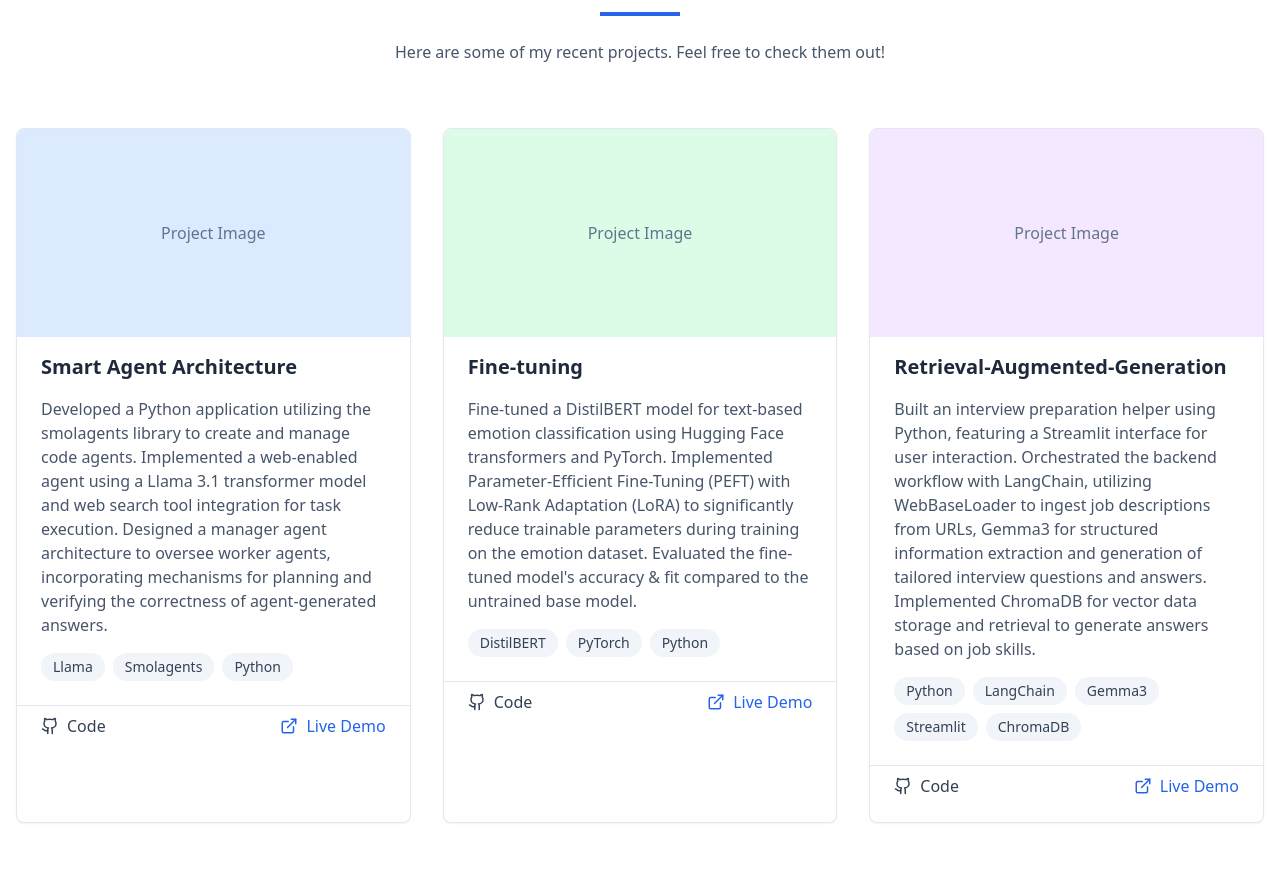
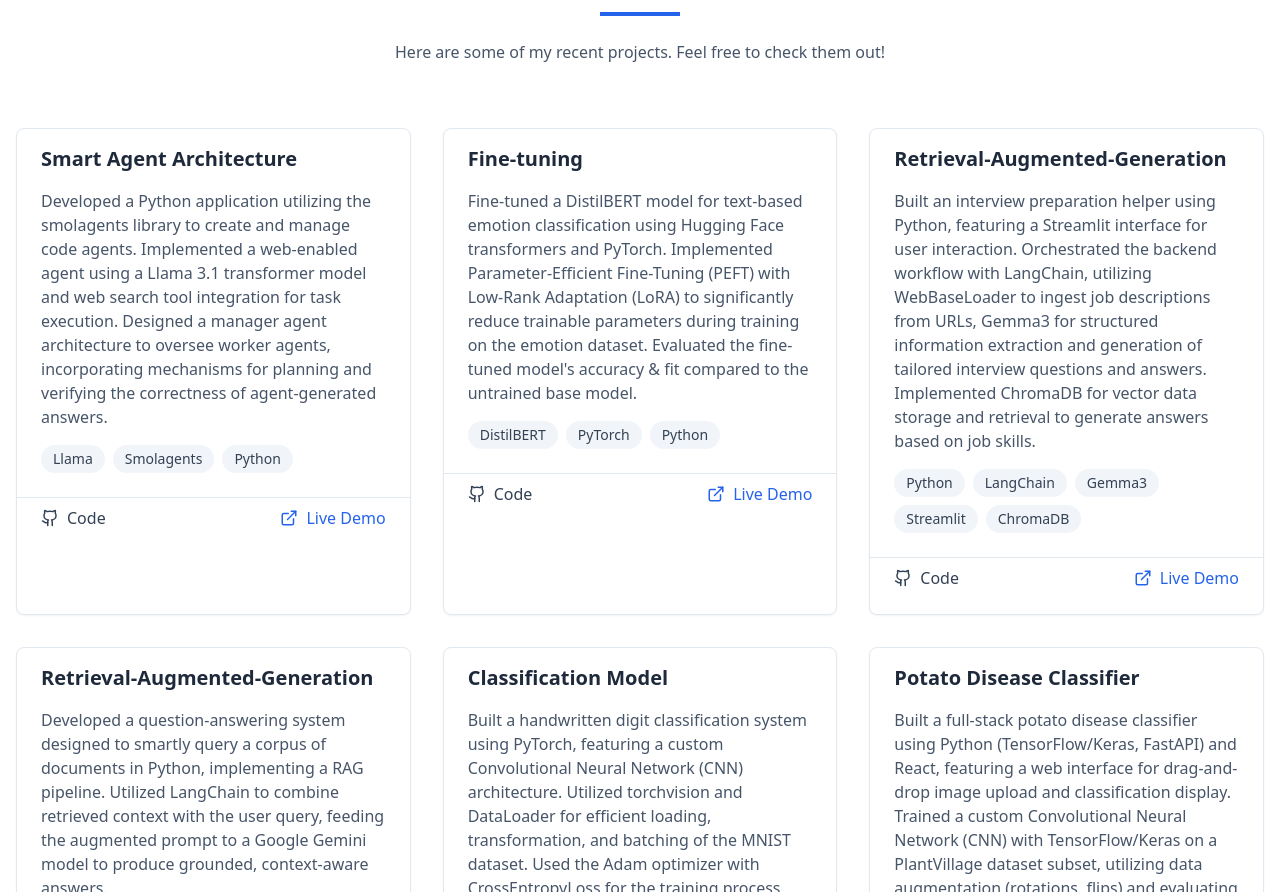
Before and after one commit to codev25/shining-digital-space, a React (Vite) app: page / in a window 1280 px wide. Shown: the part 1908-2800 px from the top of the page. Built offline with nearby package versions, Linux system fonts and the light colour scheme.

Commit message:
Refactor projects and skills section
Update project descriptions, add new projects, and modify the skills section.

```diff
--- a/src/components/Hero.tsx
+++ b/src/components/Hero.tsx
@@ -1,3 +1,4 @@
+
 import React from 'react';
 import { ArrowRight } from 'lucide-react';
 import { Button } from '@/components/ui/button';
@@ -10,7 +11,7 @@ const Hero = () => {
           </p>
           <h1 className="text-4xl md:text-6xl font-bold text-slate-800 mb-6">Sonaal Thaker</h1>
           <p className="text-xl md:text-2xl text-slate-600 mb-8 leading-relaxed">
-            I'm a <span className="font-semibold text-blue-600">Software Developer</span> passionate about creating beautiful, functional, and user-friendly web applications.
+            I'm a <span className="font-semibold text-blue-600">Software Engineer with expertise in GenAI/ML/Data Eng/Backend</span>, passionate about building AI/ML applications.
           </p>
           <div className="flex flex-col sm:flex-row items-center justify-center gap-4">
             <Button className="px-6 py-3 bg-blue-600 hover:bg-blue-700 text-white font-medium rounded-lg">
--- a/src/components/Projects.tsx
+++ b/src/components/Projects.tsx
@@ -32,6 +32,33 @@ const Projects = () => {
       liveUrl: '#',
       imageClass: 'bg-purple-100',
     },
+    {
+      id: 4,
+      title: 'Retrieval-Augmented-Generation',
+      description: 'Developed a question-answering system designed to smartly query a corpus of documents in Python, implementing a RAG pipeline. Utilized LangChain to combine retrieved context with the user query, feeding the augmented prompt to a Google Gemini model to produce grounded, context-aware answers.',
+      technologies: ['Python', 'LangChain', 'Gemini'],
+      githubUrl: '#',
+      liveUrl: '#',
+      imageClass: 'bg-yellow-100',
+    },
+    {
+      id: 5,
+      title: 'Classification Model',
+      description: 'Built a handwritten digit classification system using PyTorch, featuring a custom Convolutional Neural Network (CNN) architecture. Utilized torchvision and DataLoader for efficient loading, transformation, and batching of the MNIST dataset. Used the Adam optimizer with CrossEntropyLoss for the training process, followed by model evaluation to measure classification accuracy on the test set.',
+      technologies: ['Python', 'PyTorch', 'CNN', 'torchvision', 'DataLoader'],
+      githubUrl: '#',
+      liveUrl: '#',
+      imageClass: 'bg-red-100',
+    },
+    {
+      id: 6,
+      title: 'Potato Disease Classifier',
+      description: 'Built a full-stack potato disease classifier using Python (TensorFlow/Keras, FastAPI) and React, featuring a web interface for drag-and-drop image upload and classification display. Trained a custom Convolutional Neural Network (CNN) with TensorFlow/Keras on a PlantVillage dataset subset, utilizing data augmentation (rotations, flips) and evaluating accuracy on the test set. Developed a RESTful API using FastAPI to serve the trained model, handling image preprocessing and returning predictions (disease class, confidence) as JSON to the frontend.',
+      technologies: ['Python', 'TensorFlow', 'FastAPI', 'React'],
+      githubUrl: '#',
+      liveUrl: '#',
+      imageClass: 'bg-orange-100',
+    },
   ];
 
   return (
@@ -48,10 +75,6 @@ const Projects = () => {
         <div className="grid md:grid-cols-2 lg:grid-cols-3 gap-8 max-w-7xl mx-auto">
           {projects.map(project => (
             <Card key={project.id} className="overflow-hidden transition-all hover:shadow-lg">
-              <div className={`h-52 ${project.imageClass} flex items-center justify-center`}>
-                <span className="text-slate-500">Project Image</span>
-              </div>
-
               <CardHeader className="py-4">
                 <h3 className="text-xl font-bold text-slate-800">{project.title}</h3>
               </CardHeader>
--- a/src/components/Skills.tsx
+++ b/src/components/Skills.tsx
@@ -5,34 +5,21 @@ import { Card, CardContent } from '@/components/ui/card';
 const Skills = () => {
   const skillCategories = [
     {
-      category: 'Frontend',
+      category: 'Languages',
+      skills: ['Python', 'Java', 'Scala', 'SQL', 'HTML/CSS'],
+    },
+    {
+      category: 'Technologies/Tools',
       skills: [
-        { name: 'HTML5', proficiency: 90 },
-        { name: 'CSS3', proficiency: 85 },
-        { name: 'JavaScript', proficiency: 90 },
-        { name: 'React', proficiency: 85 },
-        { name: 'Next.js', proficiency: 80 },
+        'AWS', 'Docker', 'Jenkins', 'Git', 'Kafka', 'Kubeflow',
+        'Pandas', 'Scikit-learn', 'Dask', 'PyTorch', 'TensorFlow',
+        'NumPy', 'LangChain', 'ChromaDB', 'Streamlit', 'n8n',
+        'Ollama', 'FastAPI', 'smolagents'
       ],
     },
     {
-      category: 'Backend',
-      skills: [
-        { name: 'Node.js', proficiency: 80 },
-        { name: 'Express', proficiency: 75 },
-        { name: 'MongoDB', proficiency: 70 },
-        { name: 'PostgreSQL', proficiency: 65 },
-        { name: 'GraphQL', proficiency: 60 },
-      ],
-    },
-    {
-      category: 'Tools',
-      skills: [
-        { name: 'Git', proficiency: 85 },
-        { name: 'Docker', proficiency: 70 },
-        { name: 'AWS', proficiency: 65 },
-        { name: 'Figma', proficiency: 75 },
-        { name: 'VS Code', proficiency: 90 },
-      ],
+      category: 'Certifications',
+      skills: ['AWS Certified Solutions Architect - Associate'],
     },
   ];
 
@@ -54,21 +41,14 @@ const Skills = () => {
                 <h3 className="text-xl font-bold text-slate-800 mb-6">
                   {category.category}
                 </h3>
-                <div className="space-y-6">
-                  {category.skills.map((skill, skillIndex) => (
-                    <div key={skillIndex}>
-                      <div className="flex justify-between mb-1">
-                        <span className="font-medium text-slate-700">{skill.name}</span>
-                        <span className="text-slate-500">{skill.proficiency}%</span>
-                      </div>
-                      <div className="w-full bg-slate-200 h-2.5 rounded-full">
-                        <div
-                          className="bg-blue-600 h-2.5 rounded-full"
-                          style={{ width: `${skill.proficiency}%` }}
-                        ></div>
-                      </div>
-                    </div>
-                  ))}
+                <div className="space-y-2">
+                  <ul className="list-disc pl-5">
+                    {category.skills.map((skill, skillIndex) => (
+                      <li key={skillIndex} className="text-slate-700">
+                        {skill}
+                      </li>
+                    ))}
+                  </ul>
                 </div>
               </CardContent>
             </Card>
```
